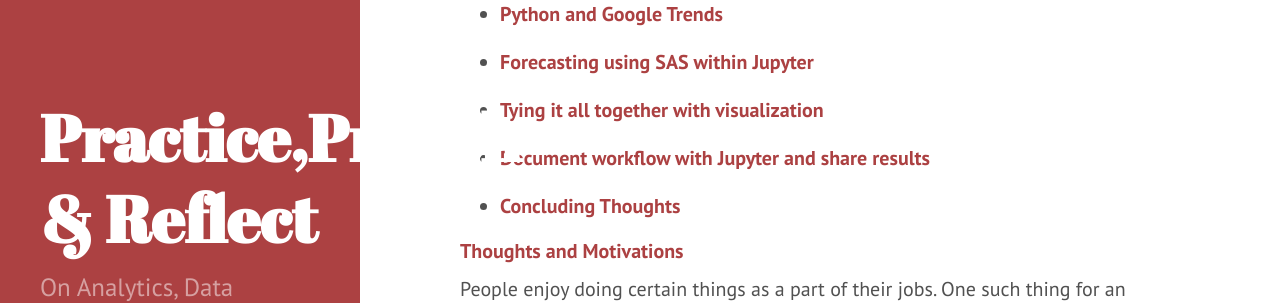
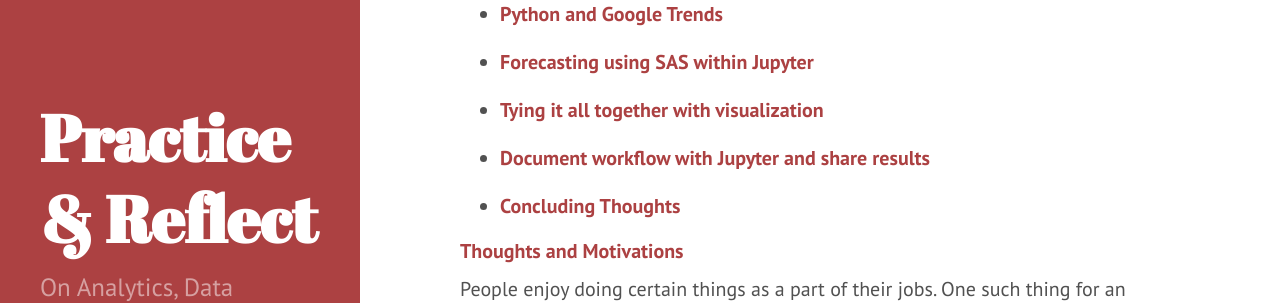
Before and after one commit to datasciencemonkey/datasciencemonkey.github.io, a Jekyll site: the page built from index.html, in a window 1280 px wide. Shown: the part 386-689 px from the top of the page. Built offline with Jekyll 4.4.1, drawn with Linux system fonts in a browser that asks for light colours; the list of posts is cut into pages by our own code.

Commit message:
Update _config.yml

```diff
--- a/_config.yml
+++ b/_config.yml
@@ -2,7 +2,7 @@ excerpt_separator: ""
 pygments: true
 markdown: kramdown
 url: http://datasciencemonkey.github.io
-title: Practice,Preach & Reflect
+title: Practice & Reflect
 tagline:
 description: On Analytics, Data Science and More...
 paginate: 5
```
